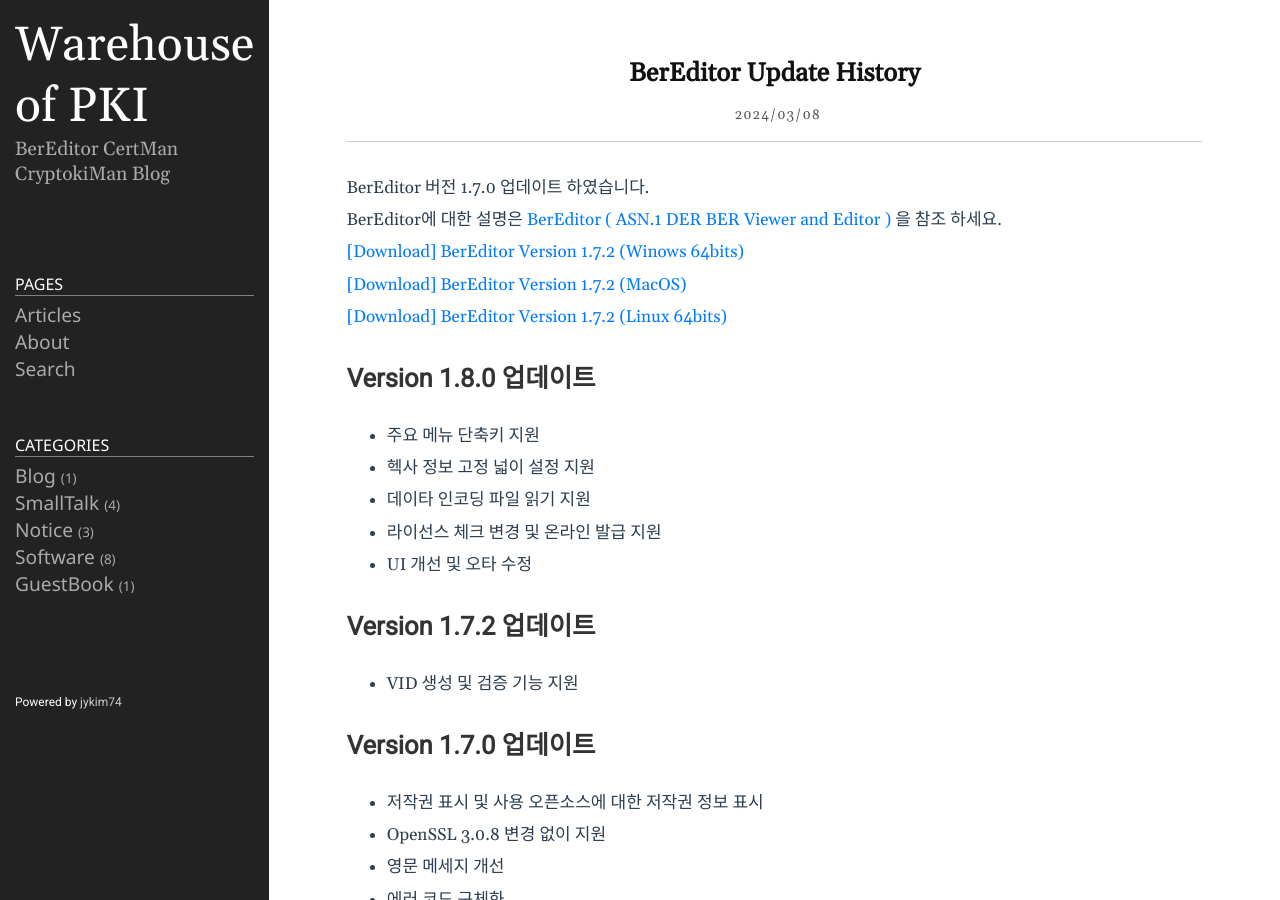
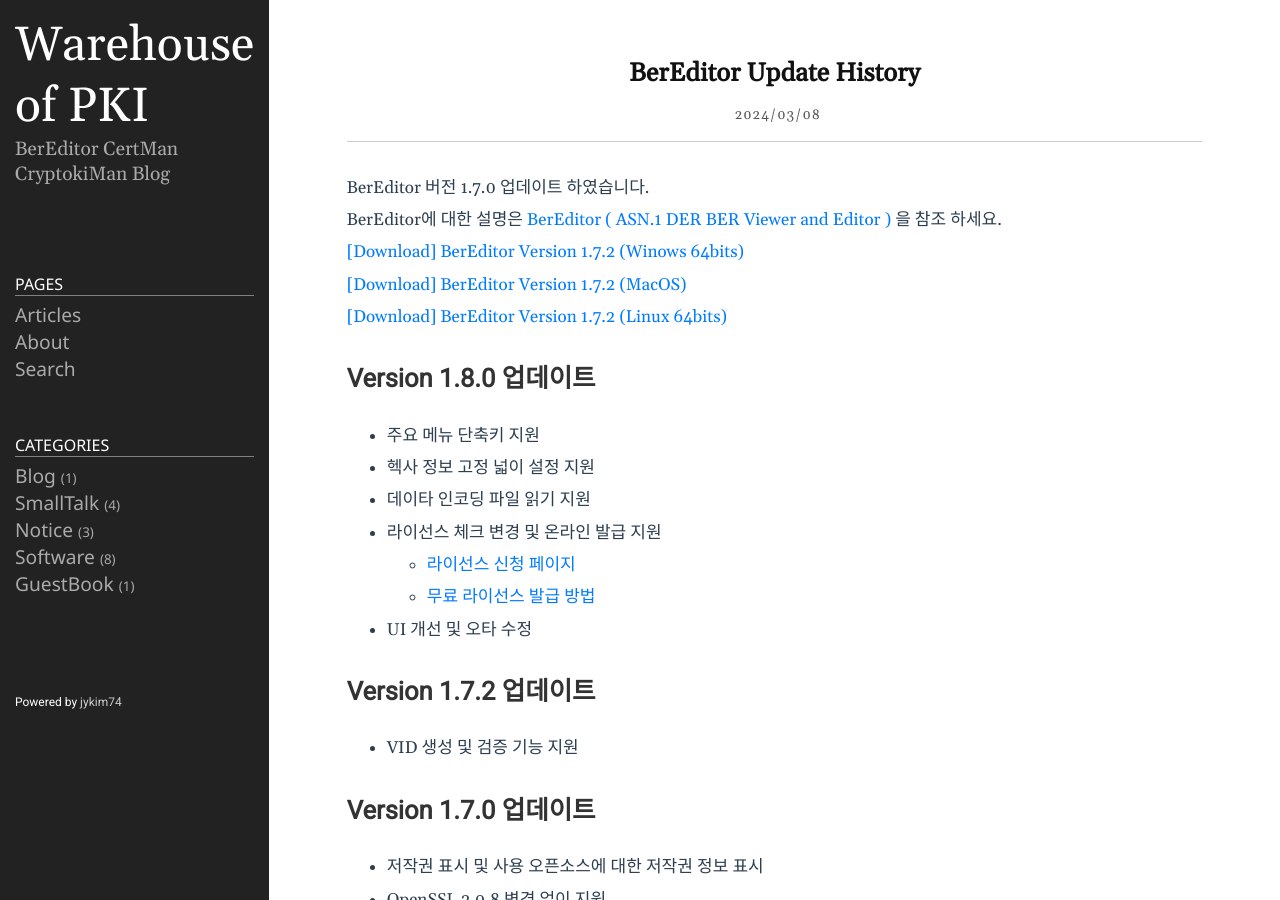
Before and after one commit to jykim74/jykim74.github.io, a Jekyll site: the page built from _posts/2024-03-08-BerEditorUpdate.md, in a window 1280 px wide and 900 px high. Built offline with Jekyll 4.4.1, drawn with Linux system fonts in a browser that asks for light colours; nearby versions of some CDN libraries; comment, search, counter and statistics services are not loaded.

Commit message:
Update 2024-03-08-BerEditorUpdate.md

```diff
--- a/_posts/2024-03-08-BerEditorUpdate.md
+++ b/_posts/2024-03-08-BerEditorUpdate.md
@@ -16,6 +16,8 @@
 - 헥사 정보 고정 넓이 설정 지원
 - 데이타 인코딩 파일 읽기 지원
 - 라이선스 체크 변경 및 온라인 발급 지원
+  * [라이선스 신청 페이지](http://jykim74.mycafe24.com/user_reg.php)
+  * [무료 라이선스 발급 방법](https://jykim74.tistory.com/notice/273)
 - UI 개선 및 오타 수정
 
 ## Version 1.7.2 업데이트
```
